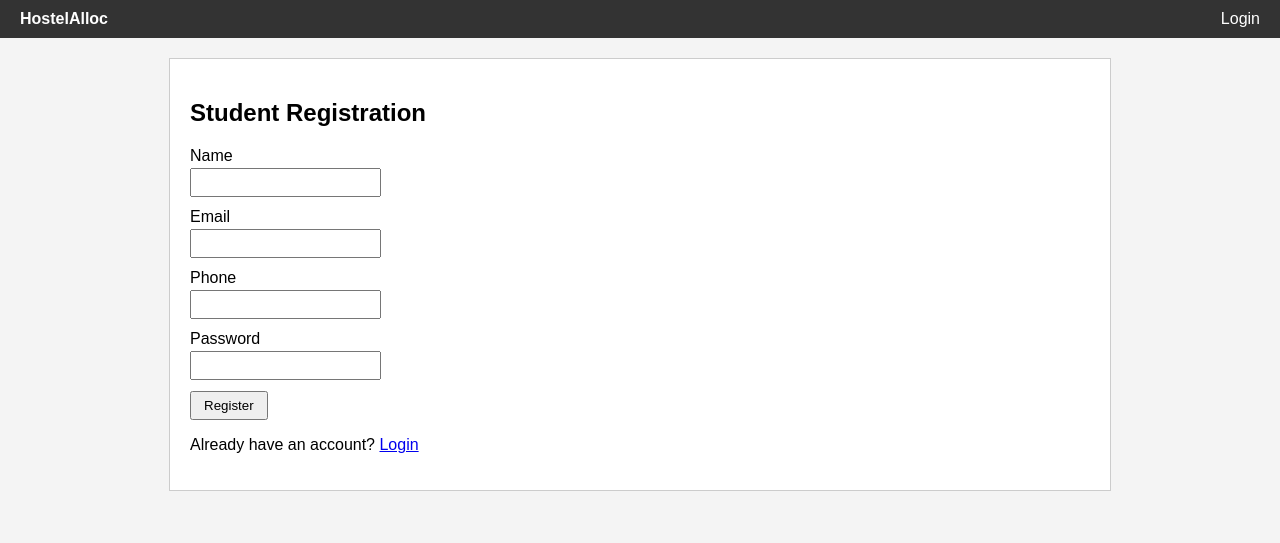
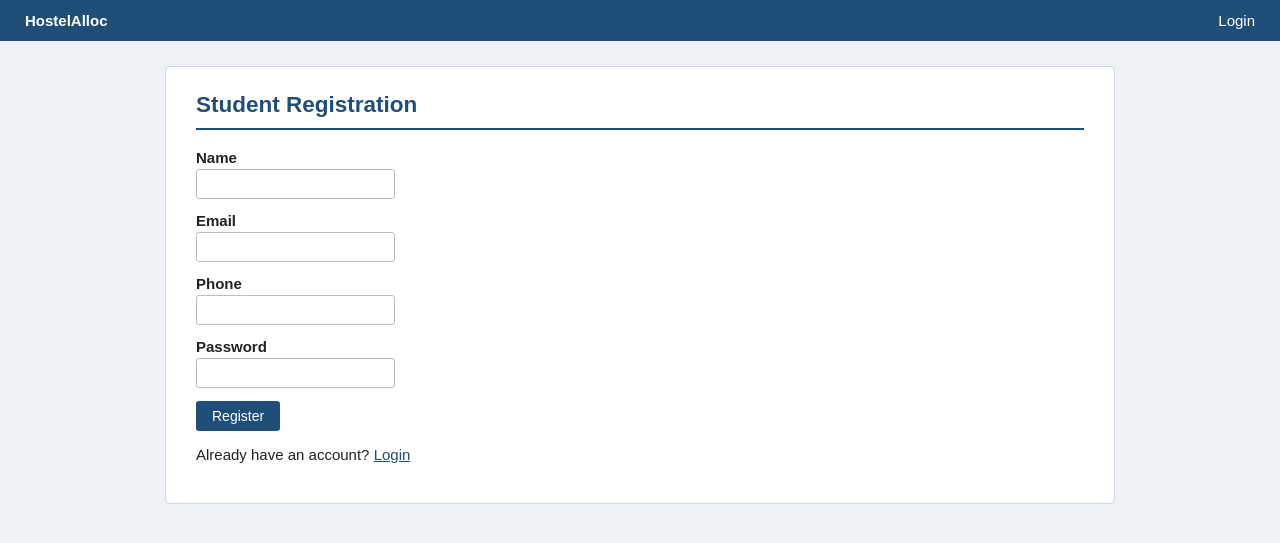
Before and after one commit to mathurninaad/HostelAlloc, a FastAPI app: page /register in a window 1280 px wide. Shown: the top 543 px of the page. Run offline with FastAPI, Linux system fonts and the light colour scheme.

Commit message:
Improve basic styling
Co-Authored-By: Claude Sonnet 5.5 <noreply@anthropic.com>
Claude-Session: https://claude.ai/code/session_01HamDU3RhgjjenM4AakrADy

```diff
--- a/static/style.css
+++ b/static/style.css
@@ -1,82 +1,144 @@
 body {
-    font-family: Arial, sans-serif;
+    font-family: Arial, Helvetica, sans-serif;
+    font-size: 15px;
+    color: #222;
     margin: 0;
-    background: #f4f4f4;
+    background: #eef1f5;
 }
 
 .nav {
-    background: #333;
-    padding: 10px 20px;
+    background: #1f4e79;
+    padding: 12px 25px;
+    overflow: hidden;
 }
 
 .nav a {
     color: white;
-    margin-right: 15px;
+    margin-right: 18px;
     text-decoration: none;
+    font-size: 15px;
+}
+
+.nav a:hover {
+    text-decoration: underline;
 }
 
 .nav .right {
     float: right;
-    margin-left: 15px;
+    margin-left: 18px;
     margin-right: 0;
 }
 
 .container {
-    max-width: 900px;
-    margin: 20px auto;
+    box-sizing: border-box;
+    max-width: 950px;
+    width: calc(100% - 40px);
+    margin: 25px auto;
     background: white;
-    padding: 20px;
-    border: 1px solid #ccc;
+    padding: 25px 30px;
+    border: 1px solid #d0d7de;
+    border-radius: 5px;
+}
+
+h2 {
+    margin-top: 0;
+    padding-bottom: 10px;
+    border-bottom: 2px solid #1f4e79;
+    color: #1f4e79;
+}
+
+h3 {
+    margin-top: 25px;
+    color: #333;
+}
+
+a {
+    color: #1f4e79;
 }
 
 table {
     border-collapse: collapse;
     width: 100%;
-    margin: 10px 0;
+    margin: 10px 0 15px 0;
 }
 
 th, td {
-    border: 1px solid #999;
-    padding: 6px;
+    border: 1px solid #d0d7de;
+    padding: 8px 10px;
     text-align: left;
 }
 
 th {
-    background: #eee;
+    background: #e3ebf3;
+}
+
+tr:nth-child(even) td {
+    background: #f7f9fb;
 }
 
 input, select, textarea {
-    padding: 5px;
+    padding: 6px 8px;
     margin: 3px 0;
+    border: 1px solid #b5bdc6;
+    border-radius: 3px;
+    font-size: 14px;
+}
+
+input:focus, select:focus, textarea:focus {
+    outline: none;
+    border-color: #1f4e79;
 }
 
 textarea {
-    width: 300px;
-    height: 60px;
+    width: 320px;
+    height: 70px;
 }
 
 label {
     display: block;
-    margin-top: 8px;
+    margin-top: 10px;
+    font-weight: bold;
 }
 
 button {
-    padding: 5px 12px;
-    margin-top: 8px;
+    padding: 7px 16px;
+    margin-top: 10px;
+    background: #1f4e79;
+    color: white;
+    border: none;
+    border-radius: 3px;
+    font-size: 14px;
     cursor: pointer;
 }
 
+button:hover {
+    background: #163a5a;
+}
+
+td button {
+    margin-top: 0;
+    padding: 5px 12px;
+}
+
 .message {
-    background: #ffffcc;
-    border: 1px solid #cccc66;
-    padding: 8px;
-    margin-bottom: 10px;
+    background: #fff8d6;
+    border: 1px solid #e0cf7a;
+    border-radius: 3px;
+    padding: 10px 12px;
+    margin-bottom: 15px;
 }
 
 .box {
-    border: 1px solid #ccc;
-    padding: 10px;
-    margin: 10px 0;
+    border: 1px solid #d0d7de;
+    border-left: 4px solid #1f4e79;
+    border-radius: 3px;
+    background: #fafbfc;
+    padding: 5px 18px 12px 18px;
+    margin: 15px 0;
+}
+
+.box h3 {
+    margin-top: 10px;
 }
 
 .new {
```
